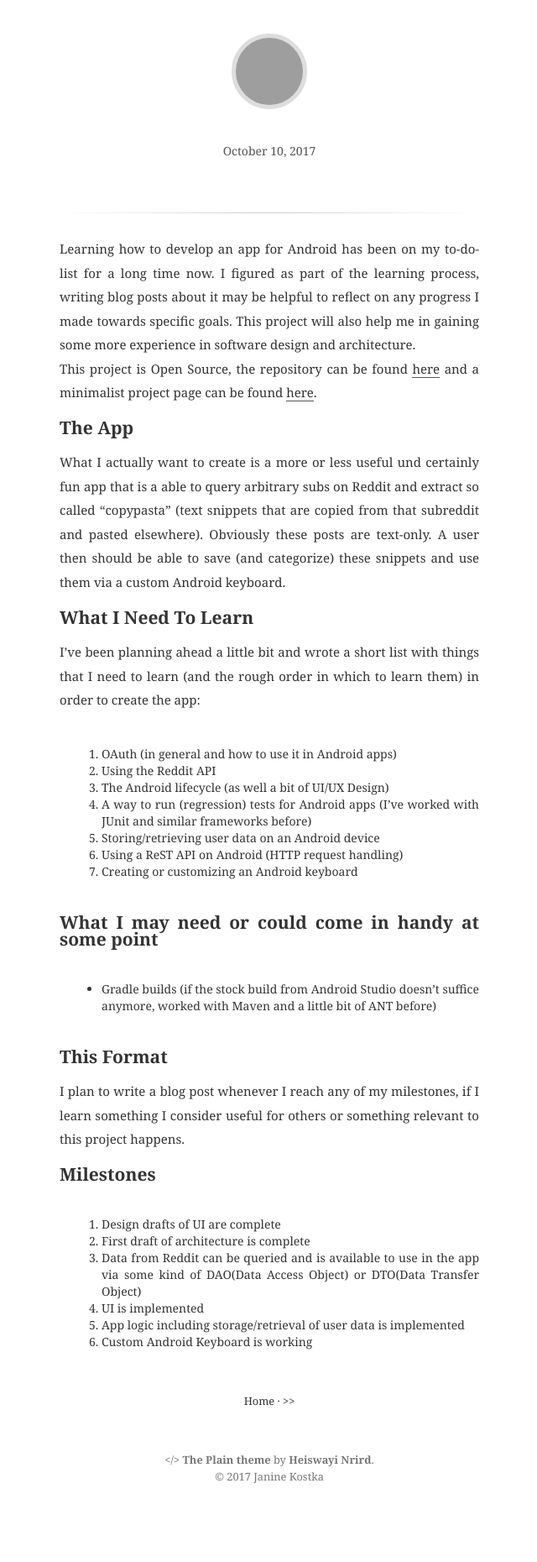
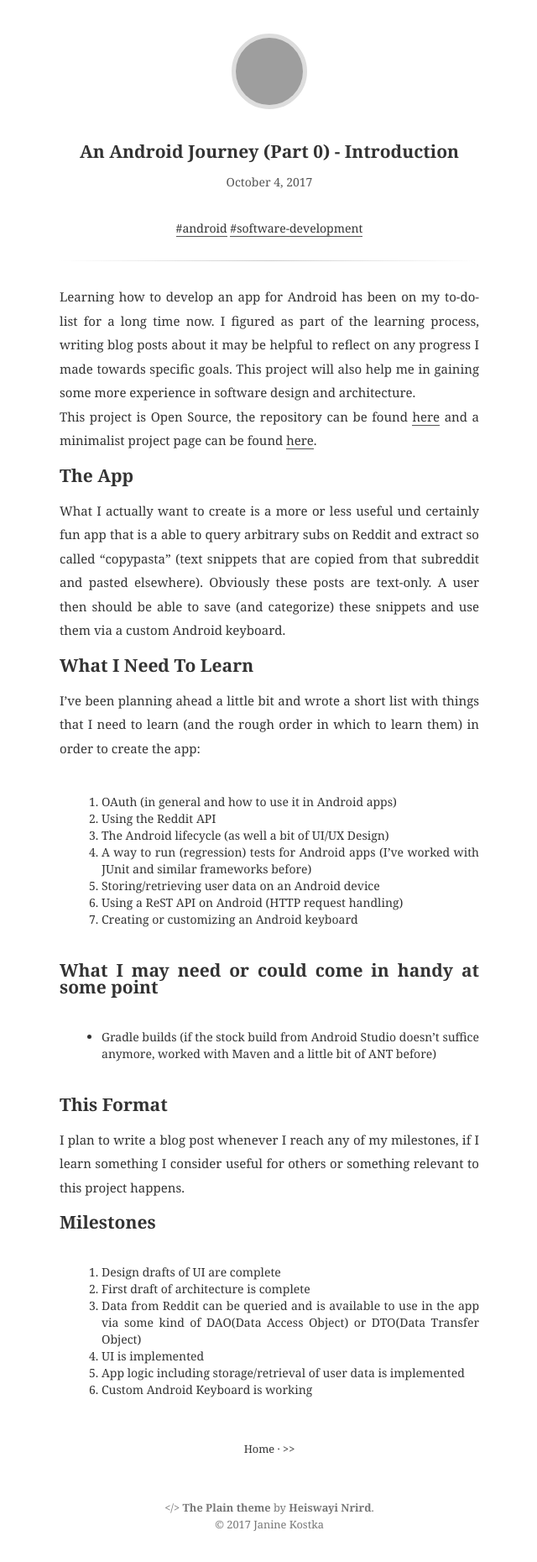
Before and after one commit to qn0x/blog, a Jekyll site: the page built from _posts/2017-10-04-an-andriod-journey-part-0.md, in a window 1280 px wide. Shown: the whole page at 84% size, without its empty margins (319-959 px from the left). Built offline with Jekyll 4.4.1, drawn with Linux system fonts in a browser that asks for light colours; before the commit the page ends 1803 px from its top, so only the background shows below that; grey boxes are pictures that could not be loaded.

Commit message:
fuck colons

```diff
--- a/_posts/2017-10-04-an-andriod-journey-part-0.md
+++ b/_posts/2017-10-04-an-andriod-journey-part-0.md
@@ -1,5 +1,5 @@
 ---
-title: An Android Journey - Part 0: Introduction
+title: An Android Journey (Part 0) - Introduction
 updated: 2017-10-04 20:00
 categories:
     - android
```
